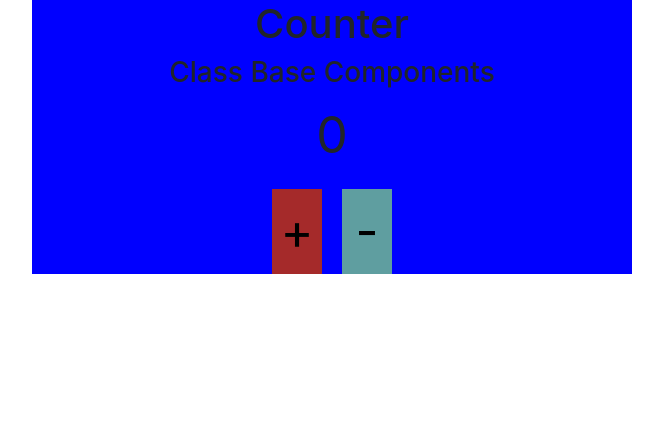
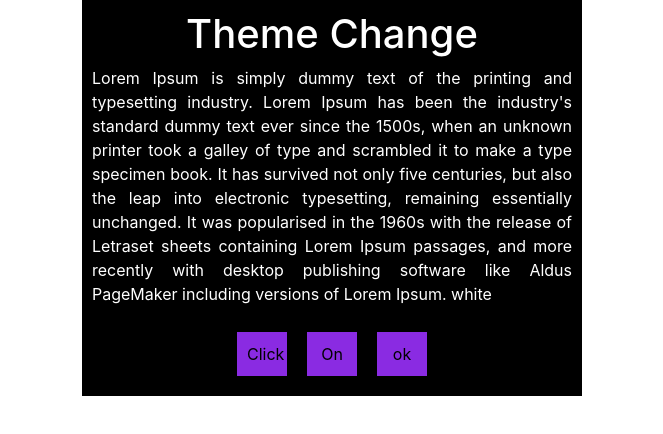
Before and after one commit to dipak1950/myfirstapp, a React (Create React App) app: page / in a window 1280 px wide. Shown: the top 434 px of the page, without its empty margins (308-971 px from the left). Built offline with nearby package versions, Linux system fonts and the light colour scheme.

Commit message:
class and state Themechange

```diff
--- /dev/null
+++ b/src/components/Theme.css
@@ -0,0 +1,22 @@
+*{
+    margin: 0;
+    box-sizing: border-box;
+}
+.theme{
+    width: 500px;
+    margin: 0 auto;
+    padding: 10px;
+    text-align: center;
+}
+button{
+    margin: 10px;
+    padding: 10px;
+    text-align: center;
+    background-color: blueviolet;
+}
+h1{
+    color: white;
+}
+p{
+    text-align: justify;
+}
--- a/src/index.js
+++ b/src/index.js
@@ -4,6 +4,7 @@ import './index.css';
 // import Header from './components/Header';
 import Travel from './components/Travel'
 import Counter from './components/Counter';
+import Themechange from './components/Themechange';
 // import App from '../src/components/App';
 // import Gallery from './components/Gallery';
 // import Title from './components/Title';
@@ -11,8 +12,8 @@ import Counter from './components/Counter';
 const root = ReactDOM.createRoot(document.getElementById('root'));
 // const arr = ["home", "pages", "tour-list", "room-list", "tour-search", "blog"]
 root.render(
-
-  <Counter />
+  <Themechange/>
+  // <Counter />
 
   // <Travel logo ="images/logo-travel.png" list = {arr} />
 
```
